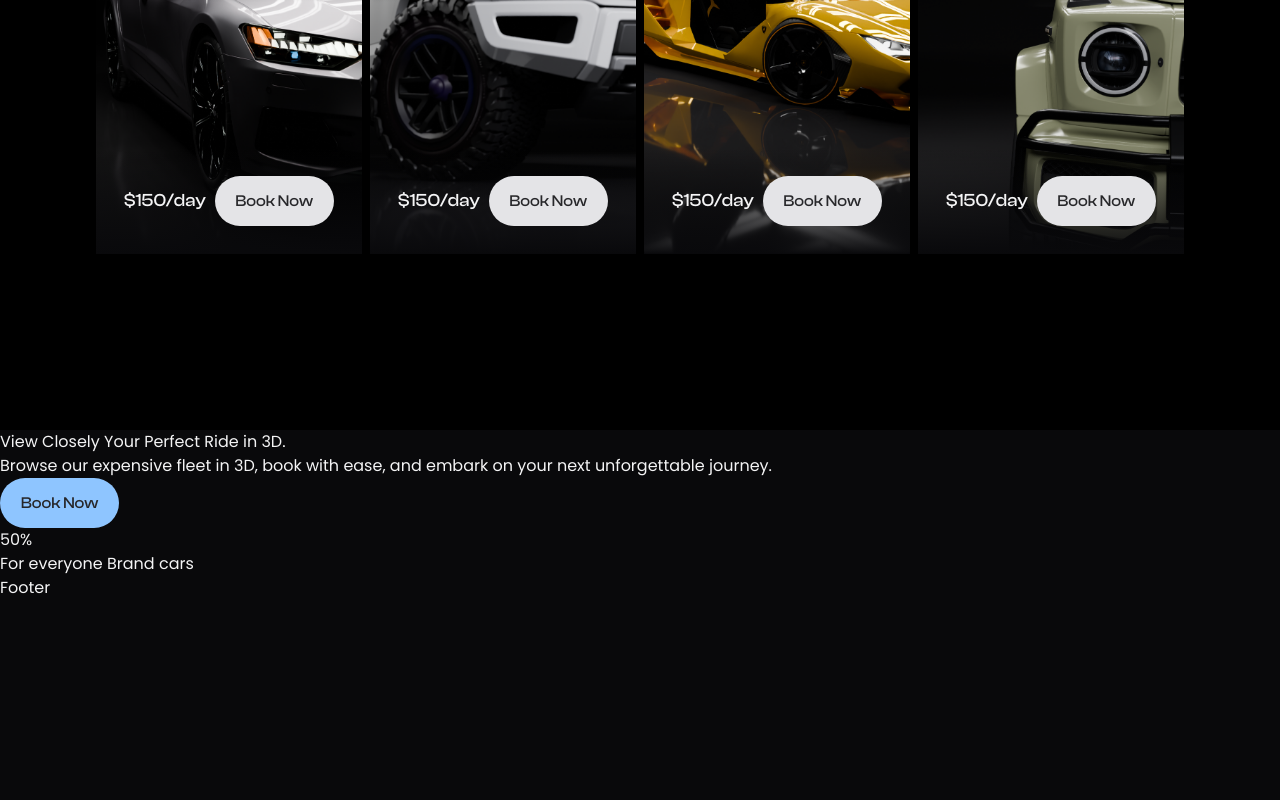
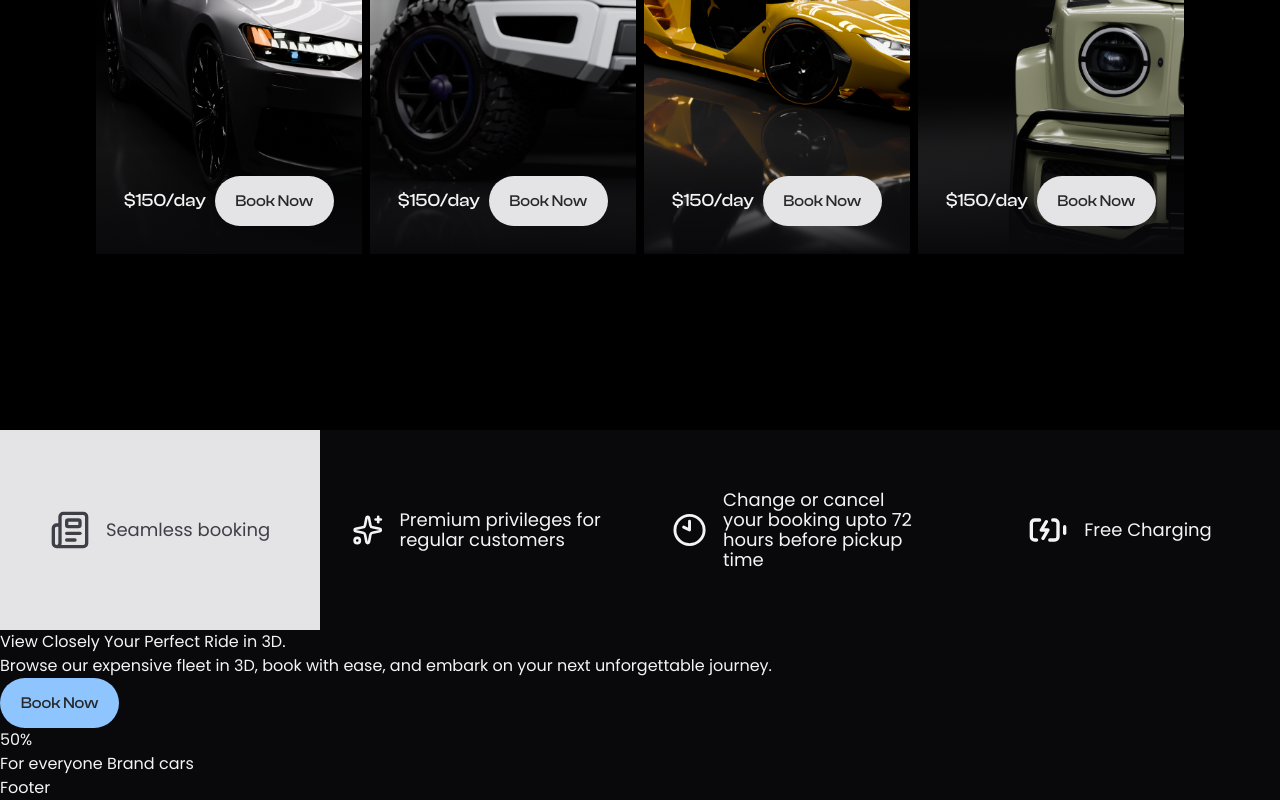
Before and after one commit to Jisap/Vite-React-Tailwind-CSS-Three.js-Build-a-Premium-Car-Rental-Landing-Page, a React (Vite) app: page / in a window 1280 px wide. Shown: the part 2526-3326 px from the top of the page. Before the commit the page ends 3126 px from the top, so only its background shows below. Built offline with nearby package versions, Linux system fonts and the light colour scheme; the HTML template or start-up script is replaced by a standard one; a web font is replaced by a local one.

Commit message:
Enhance CTASection: implement dynamic toggler buttons with state management for improved user interaction and visual feedback.

```diff
--- a/src/sections/CTASection.jsx
+++ b/src/sections/CTASection.jsx
@@ -1,14 +1,29 @@
-import React from 'react'
+import React, { useState } from 'react'
 import BookNowButton from '../components/BookNowButton'
+import { togglerBtns } from '../assets/assets'
 
 const CTASection = () => {
+
+  const [activeIndex, setActiveIndex] = useState(0)
+
   return (
     <>
       {/* Section Togglers */}
-      <div>
-        <div>
-
-        </div>
+      <div className='w-full h-[200px] bg-zinc-950 flex overflow-x-scroll lg:overflow-clip snap-x snap-mandatory'>
+        {togglerBtns.map((item, index) => (
+          <div
+            key={index}
+            className={`min-w-full center-item md:min-w-1/2 lg:min-w-1/4 h-full cursor-pointer hover:bg-zinc-800 transition-all duration-300 ease-out py-10 px-8
+            ${activeIndex === index ? "bg-zinc-200 text-zinc-700" : "bg-zinc-950" }`}
+          >
+            <div className='centered-row min-w-full gap-4 text-lg'>
+              {item.icon}
+              <p className='leading-5'>
+                {item.name}
+              </p>
+            </div>
+          </div>
+        ))}
       </div>
 
       {/* CTA Section */}
```
